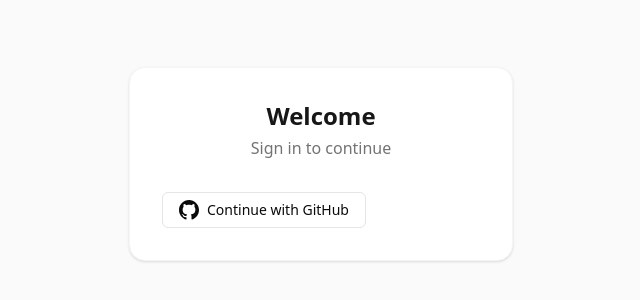
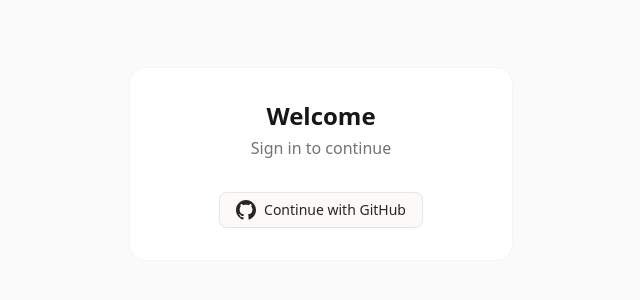
Before and after one commit to caietinker/diran, a SvelteKit app: page /auth in a window 1280 px wide. Shown: the part 236-536 px from the top of the page, without its empty margins (319-959 px from the left). Built offline with nearby package versions, Linux system fonts and the light colour scheme; no server answers.

Commit message:
ui enhancements

```diff
--- a/package.json
+++ b/package.json
@@ -11,7 +11,7 @@
 		"cloudflare",
 		"personal-app"
 	],
-	"homepage": "https://diran.app",
+	"homepage": "https://diran.sherqo.me",
 	"repository": {
 		"type": "git",
 		"url": "https://github.com/caietinker/diran.git"
--- a/src/lib/index.ts
+++ /dev/null
@@ -1 +0,0 @@
-// place files you want to import through the `$lib` alias in this folder.
--- a/src/routes/auth/+page.svelte
+++ b/src/routes/auth/+page.svelte
@@ -19,6 +19,7 @@
 				<p class="mt-1 text-neutral-500">Sign in to continue</p>
 			</div>
 
+			<div class="flex justify-center">
 				<Button variant="outline" onclick={() => signInWithGitHub()}>
 					<svg class="h-5 w-5" fill="currentColor" viewBox="0 0 24 24">
 						<path
@@ -28,5 +29,6 @@
 					Continue with GitHub
 				</Button>
 			</div>
+		</div>
 	</main>
 {/if}
--- a/src/routes/layout.css
+++ b/src/routes/layout.css
@@ -1,33 +1,160 @@
 @import 'tailwindcss';
 
 @theme {
-	--color-background: oklch(1 0 0);
-	--color-foreground: oklch(0.145 0 0);
-	--color-card: oklch(1 0 0);
-	--color-card-foreground: oklch(0.145 0 0);
-	--color-popover: oklch(1 0 0);
-	--color-popover-foreground: oklch(0.145 0 0);
-	--color-primary: oklch(0.205 0 0);
-	--color-primary-foreground: oklch(0.985 0 0);
-	--color-secondary: oklch(0.97 0 0);
-	--color-secondary-foreground: oklch(0.205 0 0);
-	--color-muted: oklch(0.97 0 0);
-	--color-muted-foreground: oklch(0.556 0 0);
-	--color-accent: oklch(0.97 0 0);
-	--color-accent-foreground: oklch(0.205 0 0);
-	--color-destructive: oklch(0.577 0.245 27.325);
-	--color-destructive-foreground: oklch(0.577 0.245 27.325);
-	--color-border: oklch(0.922 0 0);
-	--color-input: oklch(0.922 0 0);
-	--color-ring: oklch(0.708 0 0);
-	--radius: 0.625rem;
+	/* Fonts */
+	--font-inter: 'Inter Variable', system-ui, sans-serif;
+	--font-georgia: Georgia, 'Times New Roman', Times, serif;
+	--font-monospace: monospace;
+
+	--font-clash: 'Clash Display', ui-sans-serif, system-ui, sans-serif;
+
+	--font-sans: var(--font-inter);
+	--font-serif: var(--font-georgia);
+	--font-mono: var(--font-monospace);
+
+	--font-display: var(--font-sans);
+	--font-heading: var(--font-sans);
+
+	--color-background: var(--background);
+	--color-foreground: var(--foreground);
+	--color-card: var(--card);
+	--color-card-foreground: var(--card-foreground);
+	--color-popover: var(--popover);
+	--color-popover-foreground: var(--popover-foreground);
+	--color-primary: var(--primary);
+	--color-primary-foreground: var(--primary-foreground);
+	--color-secondary: var(--secondary);
+	--color-secondary-foreground: var(--secondary-foreground);
+	--color-muted: var(--muted);
+	--color-muted-foreground: var(--muted-foreground);
+	--color-accent: var(--accent);
+	--color-accent-foreground: var(--accent-foreground);
+	--color-destructive: var(--destructive);
+	--color-destructive-foreground: var(--destructive-foreground);
+
+	--color-border: var(--border);
+	--color-input: var(--input);
+	--color-ring: var(--ring);
+
+	--color-chart-1: var(--chart-1);
+	--color-chart-2: var(--chart-2);
+	--color-chart-3: var(--chart-3);
+	--color-chart-4: var(--chart-4);
+	--color-chart-5: var(--chart-5);
+
+	--color-sidebar: var(--sidebar);
+	--color-sidebar-foreground: var(--sidebar-foreground);
+	--color-sidebar-primary: var(--sidebar-primary);
+	--color-sidebar-primary-foreground: var(--sidebar-primary-foreground);
+	--color-sidebar-accent: var(--sidebar-accent);
+	--color-sidebar-accent-foreground: var(--sidebar-accent-foreground);
+	--color-sidebar-border: var(--sidebar-border);
+	--color-sidebar-ring: var(--sidebar-ring);
+
+	--radius: 0.6rem;
+	--radius-sm: calc(var(--radius) - 4px);
+	--radius-md: calc(var(--radius) - 2px);
+	--radius-lg: var(--radius);
+	--radius-xl: calc(var(--radius) + 4px);
+
+	--shadow-x: 0rem;
+	--shadow-y: 0px;
+	--shadow-blur: 0px;
+	--shadow-spread: 0px;
+	--shadow-opacity: 0;
+	--shadow-color: 0 0 0;
+	--shadow-2xs: 0rem 0px 0px 0px hsl(0 0 0 / 0);
+	--shadow-xs: 0rem 0px 0px 0px hsl(0 0 0 / 0);
+	--shadow-sm: 0rem 0px 0px 0px hsl(0 0 0 / 0), 0rem 1px 2px -1px hsl(0 0 0 / 0);
+	--shadow: 0rem 0px 0px 0px hsl(0 0 0 / 0), 0rem 1px 2px -1px hsl(0 0 0 / 0);
+	--shadow-md: 0rem 0px 0px 0px hsl(0 0 0 / 0), 0rem 2px 4px -1px hsl(0 0 0 / 0);
+	--shadow-lg: 0rem 0px 0px 0px hsl(0 0 0 / 0), 0rem 4px 6px -1px hsl(0 0 0 / 0);
+	--shadow-xl: 0rem 0px 0px 0px hsl(0 0 0 / 0), 0rem 8px 10px -1px hsl(0 0 0 / 0);
+	--shadow-2xl: 0rem 0px 0px 0px hsl(0 0 0 / 0);
+
+	--tracking-tighter: calc(var(--tracking-normal) - 0.05em);
+	--tracking-tight: calc(var(--tracking-normal) - 0.025em);
+	--tracking-normal: var(--tracking-normal);
+	--tracking-wide: calc(var(--tracking-normal) + 0.025em);
+	--tracking-wider: calc(var(--tracking-normal) + 0.05em);
+	--tracking-widest: calc(var(--tracking-normal) + 0.1em);
+
+	--tracking-normal: 0em;
+	--spacing: 0.25rem;
 }
 
 :root {
-	--background: var(--color-background);
-	--foreground: var(--color-foreground);
+	--background: #fbfaf9;
+	--foreground: #2c2421;
+	--card: #fdfcfc;
+	--card-foreground: #1d1816;
+	--popover: #fdfcfc;
+	--popover-foreground: #1d1816;
+	--primary: #ff6600;
+	--primary-foreground: #ffffff;
+	--secondary: #edeae9;
+	--secondary-foreground: #493d37;
+	--muted: #f6f5f4;
+	--muted-foreground: #7a706c;
+	--accent: #e3e0dd;
+	--accent-foreground: #3a312c;
+	--destructive: #e61919;
+	--destructive-foreground: #ffffff;
+
+	--border: #ddd8d5;
+	--input: #e8e5e3;
+	--ring: #ff6600;
+
+	--chart-1: #ff6600;
+	--chart-2: #f4af25;
+	--chart-3: #5cb82e;
+	--chart-4: #269dd9;
+	--chart-5: #aa66cc;
+
+	--sidebar: #edeae9;
+	--sidebar-foreground: #342c27;
+	--sidebar-primary: #e65c00;
+	--sidebar-primary-foreground: #ffffff;
+	--sidebar-accent: #d1cbc7;
+	--sidebar-accent-foreground: #3a312c;
+	--sidebar-border: #d1cbc7;
+	--sidebar-ring: #cc5200;
 }
 
+.dark {
+	--background: #0d0e12;
+	--foreground: #e8eaed;
+	--card: #141518;
+	--card-foreground: #f4f4f6;
+	--popover: #141518;
+	--popover-foreground: #f4f4f6;
+
+	--primary: #ef6306;
+	--primary-foreground: #ffffff;
+	--secondary: #1e2126;
+	--secondary-foreground: #cccfd7;
+	--muted: #181a1f;
+	--muted-foreground: #979ca5;
+	--accent: #23252b; /* before: #2a2d33 */
+	--accent-foreground: #e8eaed;
+
+	--border: #25282f; /* before: #3a3e48 */
+	--input: #22252b;
+	--ring: #ef6306;
+
+	--destructive: #e42525;
+	--destructive-foreground: #ffffff;
+
+	/* Sidebar */
+	--sidebar: #0b0c0f;
+	--sidebar-foreground: #c8c9cb;
+	--sidebar-primary: #ef6306;
+	--sidebar-primary-foreground: #ffffff;
+	--sidebar-accent: #1a1c20;
+	--sidebar-accent-foreground: #ffffff;
+	--sidebar-border: #1c1e22; /* before: #2c2f36 */
+	--sidebar-ring: #ef6306;
+}
 body {
 	background-color: var(--background);
 	color: var(--foreground);
```
Lines whose indentation alone changed are shown as unchanged.
